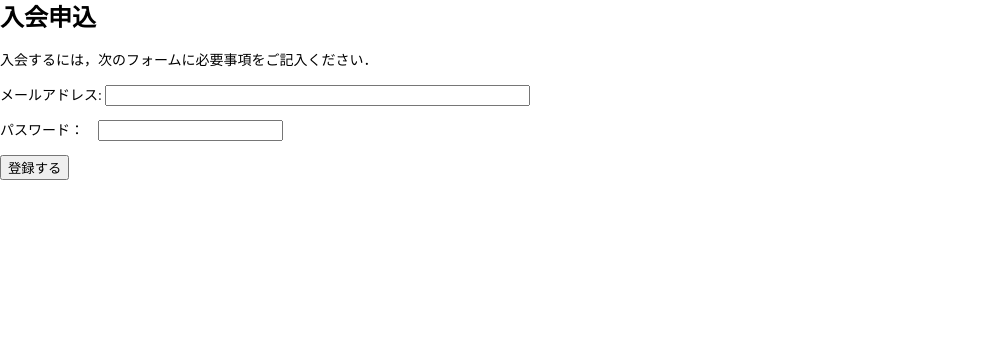
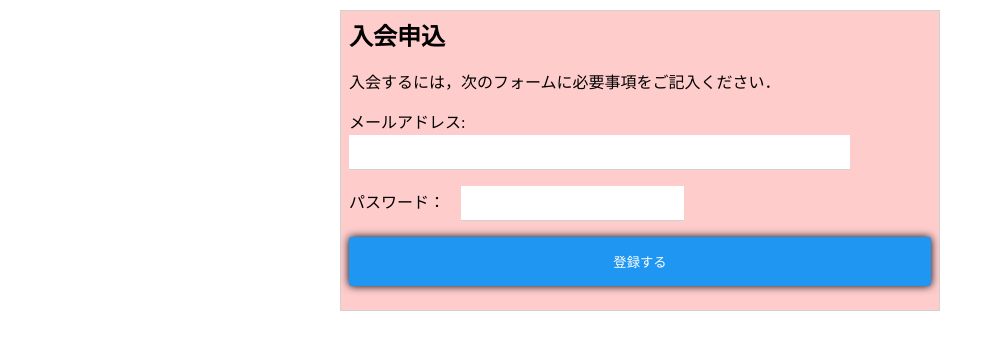
Before and after one commit to himegitaichi/HTML-CSS-Javascript, a plain HTML site: page join/index.html in a window 1280 px wide. Shown: the whole page, without its empty margins (0-1003 px from the left). Drawn offline with Linux system fonts and the light colour scheme; files that its build step writes are made by us from their sources; files whose address does not match are found by name.

Commit message:
style.css

```diff
--- a/css/style.css
+++ b/css/style.css
@@ -6,9 +6,10 @@ h1{
 div.content{
     background-color: #fcc;/*ffccccの略*/
     width: 600px;
-    margin: 100px auto;
+    margin: 10px auto;
     border: 1px solid #d1d1d1;/* 枠線の太さ,ボーダーのスタイル,ボーダーの色 */
-    border-width: 1px;
+    padding: 8px;
+    /* border-width: 1px; */
     /* margin: 10px 20px 30px 40px; 上　右　下　左　時計回り　ショートハンドプロパティ  */
     /* margin: 10px 20px（右と左） 30px; */
     /* margin: 10px（上と下） 20px（右と左） ; */
@@ -18,6 +19,20 @@ div.content{
     margin-bottom: 10px; */
 
 }
-p{
-    font-size: 14px;
+
+input{
+    border: none;
+    border-bottom: 1px solid #d1d1d1;
+    font-size: 16px;/*決まり文句*/
+    padding: 8px;
 }
+
+button{
+    width: 100%;
+    background-color: #2096f3;
+    color: #fff;
+    border: none;
+    padding: 15px;
+    border-radius: 3px;
+    box-shadow: 0 0 8px rgba(0,0,0,1);
+}
--- a/join/index.html
+++ b/join/index.html
@@ -4,16 +4,19 @@
         <meta charset="UTF-8">
         <meta name="viewport" content="width=device-width"> <!--デバイスの幅に自動的に合わせる -->
         <title>入会申込み</title>
-        <link rel="stylesheet" href="style.css">
+        <link rel="stylesheet" href="../css/style.css">
         <style>
 
         </style>
     </head>
     <body>
-        <h1>入会申込</h1>
-        <p>入会するには，次のフォームに必要事項をご記入ください．</p>
-        <p>メールアドレス: <input type="email" name="mymail" size="50" ></p>
-        <p>パスワード：　<input type="password" name="mypassword"></p>
-        <p><button type="submit">登録する</button></p>
+        <div class="content">
+            <h1>入会申込</h1>
+            <p>入会するには，次のフォームに必要事項をご記入ください．</p>
+            <p>メールアドレス: <input type="email" name="mymail" size="50" ></p>
+            <p>パスワード：　<input type="password" name="mypassword"></p>
+            <p><button type="submit">登録する</button></p>
+        </div>
+
     </body>
 </html>
```
